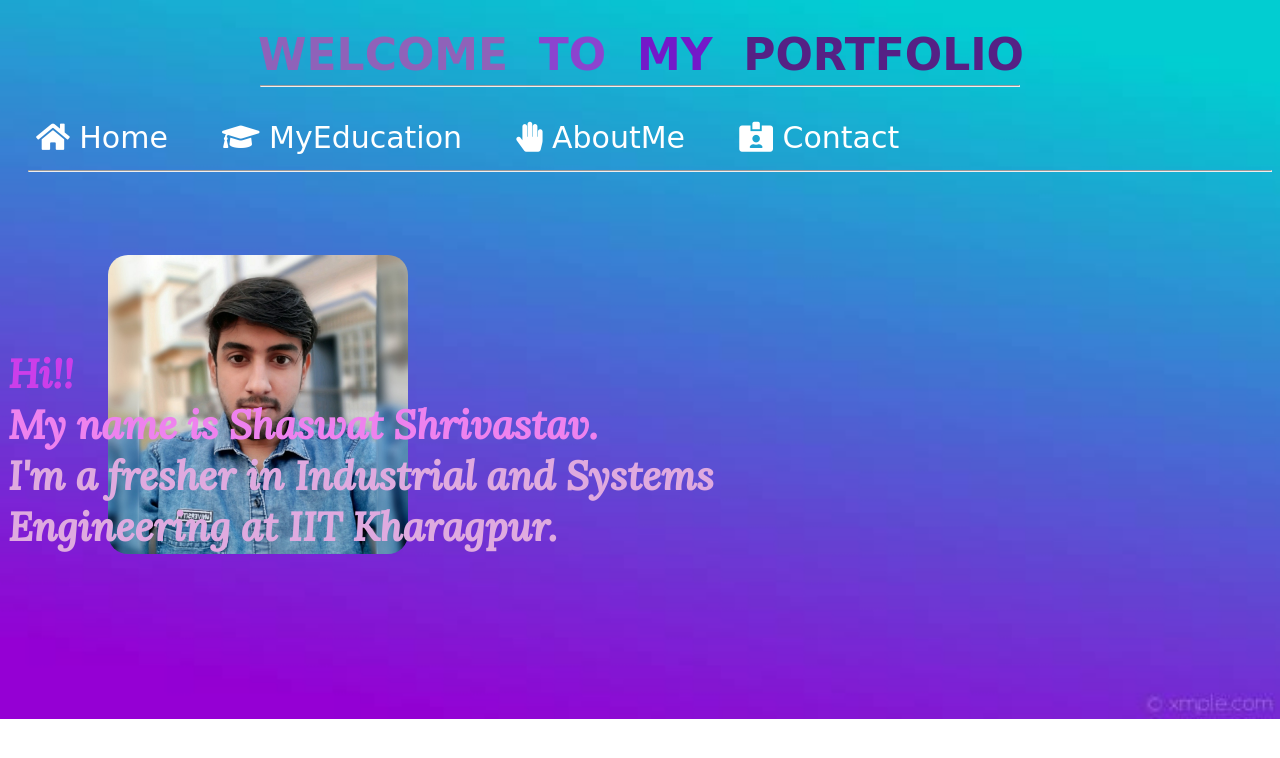
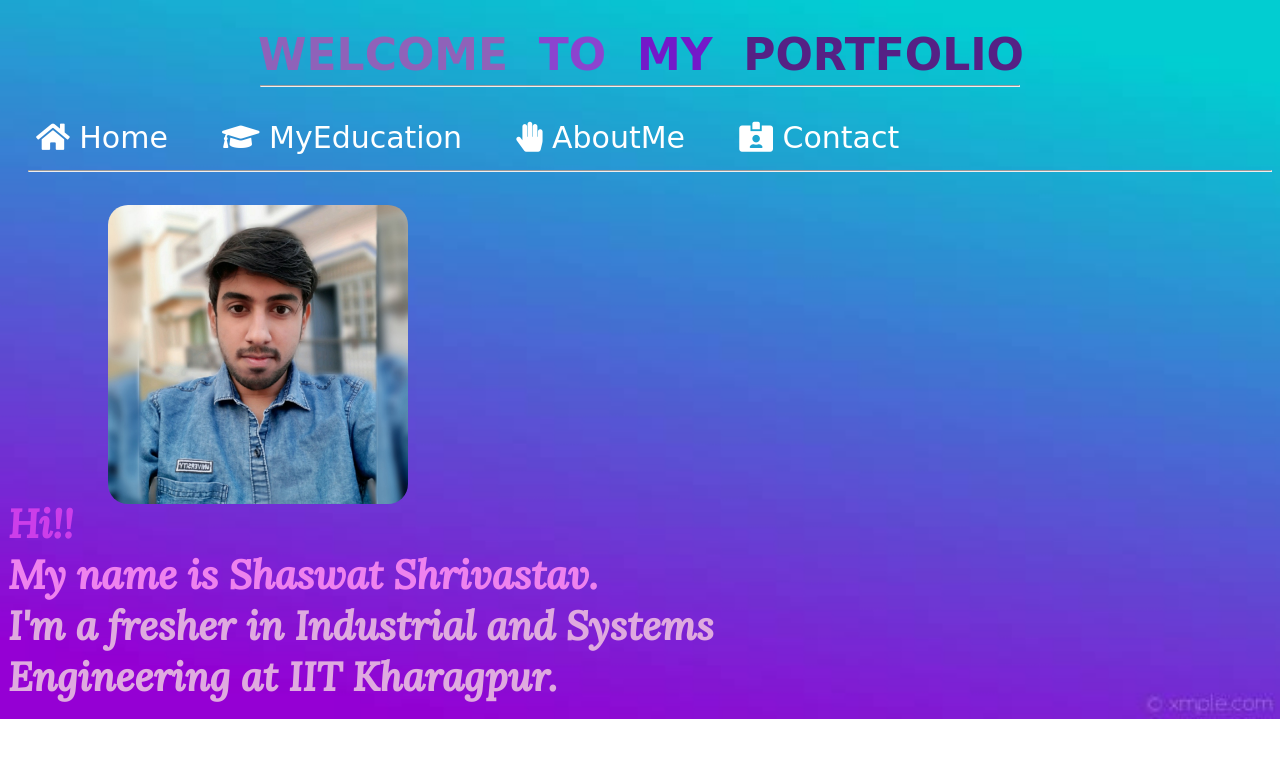
Before and after one commit to shaswat007/portfolio, a plain HTML site: page index.html in a window 1280 px wide. Shown: the top 758 px of the page. Drawn offline with Linux system fonts and the light colour scheme; a web font is replaced by a local one.

Commit message:
Update index.html

```diff
--- a/index.html
+++ b/index.html
@@ -56,7 +56,7 @@ background-size: 100%;">
     </div>
     </nav>
     <br>
-    <img src="pic.jpg" style="width: 300px;position: relative;left: 100px;top:50px; border: 0px solid rgb(168, 222, 243); border-radius: 20px;">
-    <h3 style="color: white; font-size: 40px; position: relative; left:470; top: -200px; width: 65%; font-family: 'Lora',serif;"> <div style="color: rgb(204, 62, 233);">Hi!!</div> <div style="color: violet;">My name is Shaswat Shrivastav.</div> <div style="color: rgb(223, 170, 223);" >I'm a fresher in Industrial and Systems Engineering at IIT Kharagpur.</div></h3>
+    <img src="pic.jpg" style="width: 300px;position: relative;left: 100px; border: 0px solid rgb(168, 222, 243); border-radius: 20px;">
+    <h3 style="color: white; font-size: 40px; position: relative; left:200; top: -50px; width: 65%; font-family: 'Lora',serif;"> <div style="color: rgb(204, 62, 233);">Hi!!</div> <div style="color: violet;">My name is Shaswat Shrivastav.</div> <div style="color: rgb(223, 170, 223);" >I'm a fresher in Industrial and Systems Engineering at IIT Kharagpur.</div></h3>
 </body>
 </html>
```
